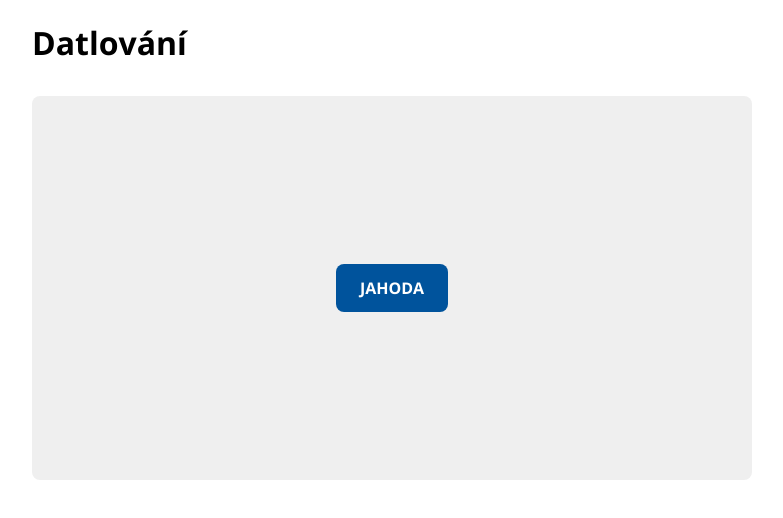
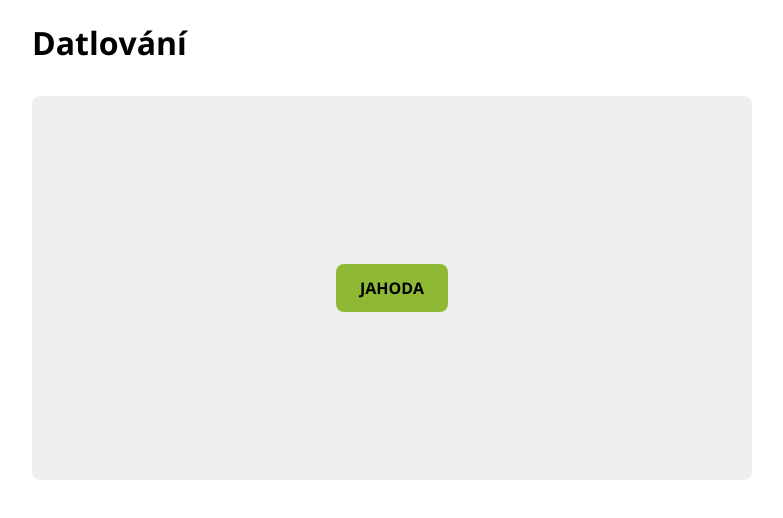
Before and after one commit to stitaks/datluj.cz, a React app: page / in a window 1280 px wide. Shown: the top 518 px of the page, without its empty margins (248-1031 px from the left). Built offline with nearby package versions, Linux system fonts and the light colour scheme.

Commit message:
Úprava barevného schématu

```diff
--- a/src/components/Wordbox/style.css
+++ b/src/components/Wordbox/style.css
@@ -3,8 +3,7 @@
   position: relative;
   padding: 16px 24px;
   margin: 16px;
-  background-color: #00539C;
-  color: white;
+  background-color: #8fb935;
   font-weight: bold;
   text-align: center;
   text-transform: uppercase;
```
